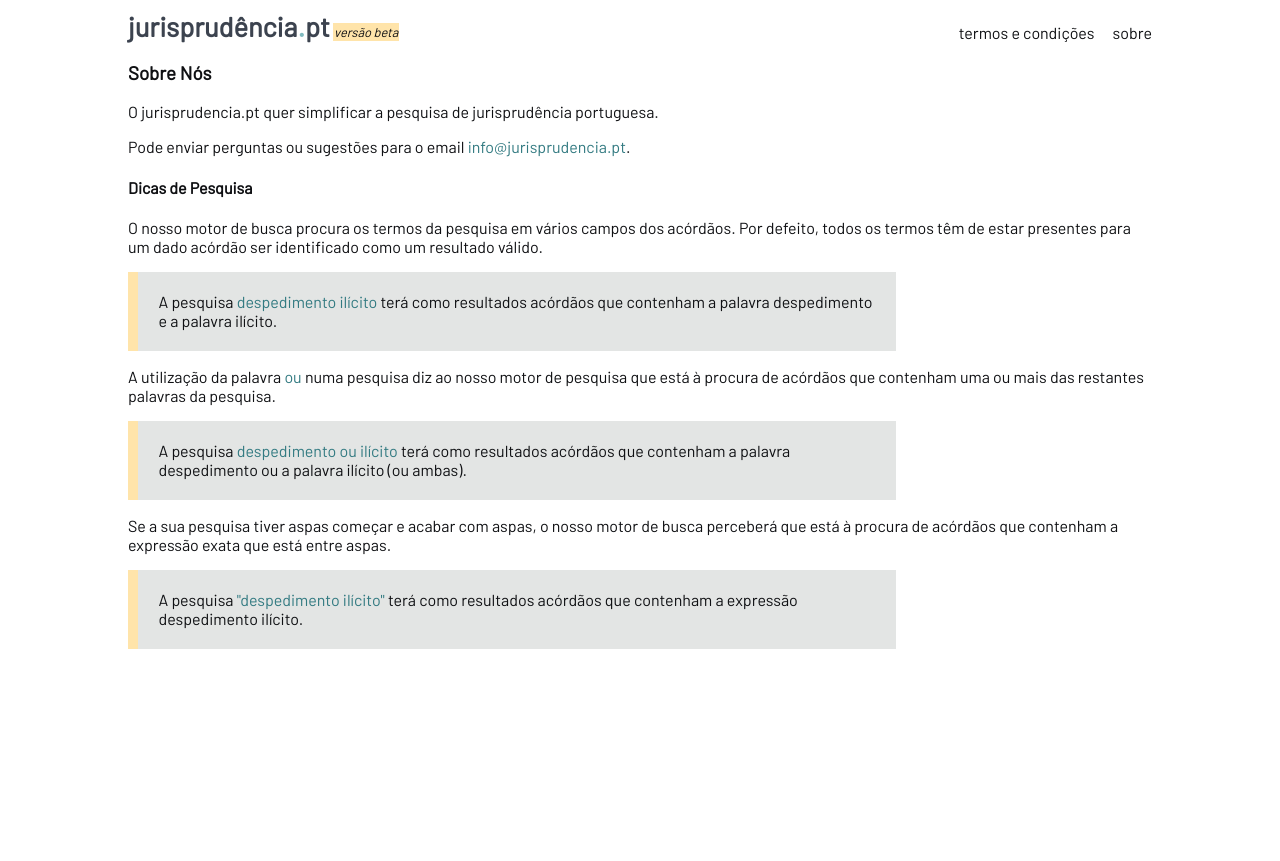
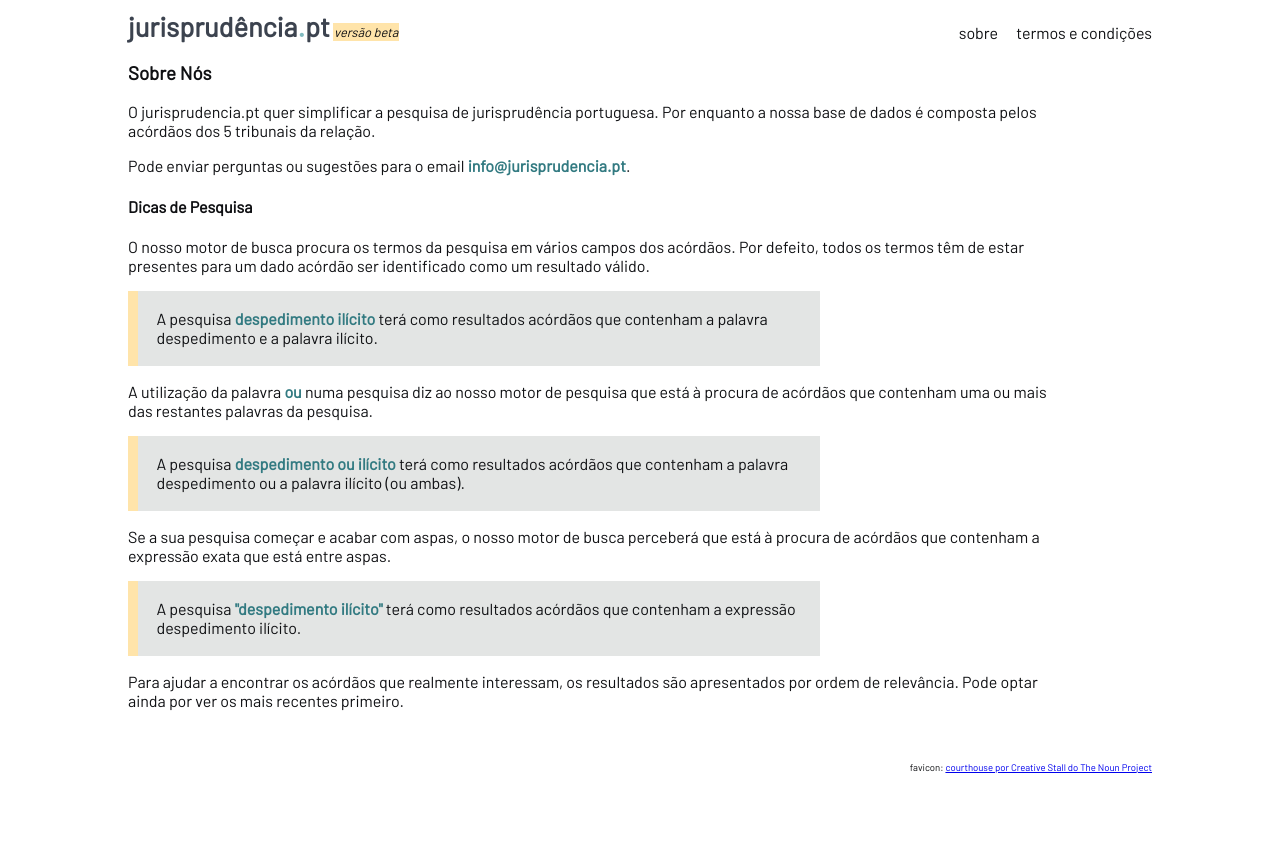
Before and after one commit to EllisBell/juris, a Django app: page /sobre in a window 1280 px wide. Run offline with Django 3.2, Linux system fonts and the light colour scheme; parts of the project's set-up code (start-up, migrations or seed data) failed here and were passed over; some libraries are stand-ins or nearby versions.

Commit message:
favicon, styling, about

```diff
--- a/juris-django/jurisapp/static/jurisapp/css/style.css
+++ b/juris-django/jurisapp/static/jurisapp/css/style.css
@@ -36,7 +36,8 @@ body {
 }
 
 #termos-container {
-	margin-bottom: 5%
+	margin-bottom: 5%;
+	max-width: 90%;
 }
 
 header {
@@ -341,6 +342,12 @@ header h1 {
 
 .search-example {
 	color: #327a81;
+	font-weight: bold;
+}
+.acks {
+	float: right;
+	font-size: 0.6rem;
+	margin-bottom: 2%;
 }
 
 /* STYLE FOR ACORDAO PAGE */
@@ -445,7 +452,7 @@ header h1 {
 	#top-list {
 		/*visibility: hidden;*/
 		position: relative;
-		margin-top: 10%;
+		margin-top: 15%;
 	}
 
 	#top-list li {
--- a/juris-django/jurisapp/templates/jurisapp/base.html
+++ b/juris-django/jurisapp/templates/jurisapp/base.html
@@ -20,7 +20,7 @@
 	</script>
     <meta name="viewport" content="width=device-width, height=device-height, initial-scale=1">
     <meta charset="UTF-8">
-    <link rel="icon" type="image/x-icon" href="{% static "jurisapp/images/j_icon.ico" %}">
+    <link rel="icon" type="image/x-icon" href="{% static "jurisapp/images/favicon.ico" %}">
     <title>jurisprudência.pt - Pesquisa de jurisprudência Portuguesa</title>
     <meta name="description" content="Ferramenta de pesquisa de jurisprudência Portuguesa. Encontre os acórdãos mais
     relevantes e mais recentes dos tribunais superiores em Portugal.">
@@ -62,8 +62,8 @@
 				<div id="menu-close"><i class="fas fa-times"></i></div>
 				<div id="menu-div">
 					<ul id="top-list">
+					<li><a href="/sobre">sobre</a></li>
 					<li><a href="/termos">termos e condições</a></li>
-					<li><a href="/sobre">sobre</a></li>
 					</ul>
 				</div>
 			</nav>
--- a/juris-django/jurisapp/templates/jurisapp/index.html
+++ b/juris-django/jurisapp/templates/jurisapp/index.html
@@ -57,6 +57,7 @@
 			  <div class="loading-bar"></div>
 		</div>
 		<div id="searchResults"></div>
+
 	</div>
 
 
--- a/juris-django/jurisapp/templates/jurisapp/sobre.html
+++ b/juris-django/jurisapp/templates/jurisapp/sobre.html
@@ -7,7 +7,7 @@
 	<h3>Sobre Nós</h3>
 
 	<p>
-		O jurisprudencia.pt quer simplificar a pesquisa de jurisprudência portuguesa.
+		O jurisprudencia.pt quer simplificar a pesquisa de jurisprudência portuguesa. Por enquanto a nossa base de dados é composta pelos acórdãos dos 5 tribunais da relação.
 	</p>
 
 	<p>
@@ -32,14 +32,20 @@
 	</div>
 
 	<p>
-		Se a sua pesquisa tiver aspas começar e acabar com aspas, o nosso motor de busca perceberá que está à procura de acórdãos que contenham a expressão exata que está entre aspas.
+		Se a sua pesquisa começar e acabar com aspas, o nosso motor de busca perceberá que está à procura de acórdãos que contenham a expressão exata que está entre aspas.
 	</p>
 
 	<div class="emphasis-block">
 		A pesquisa <span class="search-example">"despedimento ilícito"</span> terá como resultados acórdãos que contenham a expressão despedimento ilícito.
 	</div>
 
+	<p>
+		Para ajudar a encontrar os acórdãos que realmente interessam, os resultados são apresentados por ordem de relevância. Pode optar ainda por ver os mais recentes primeiro.
+	</p>
+
 </div>
-
+	<div class="acks">
+		favicon: <a href="https://thenounproject.com/term/courthouse/394245/">courthouse por Creative Stall do The Noun Project</a>
+	</div>
 
 {% endblock %}
```
Also changed, not shown: juris-django/jurisapp/static/jurisapp/images/favicon.ico (added), juris-django/jurisapp/static/jurisapp/images/j.PNG (deleted), juris-django/jurisapp/static/jurisapp/images/j_icon.ico (deleted), juris-django/jurisapp/static/jurisapp/images/what.ico (added).
